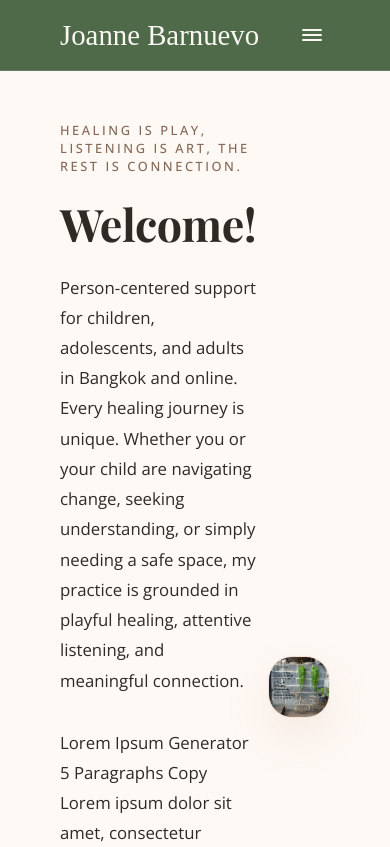
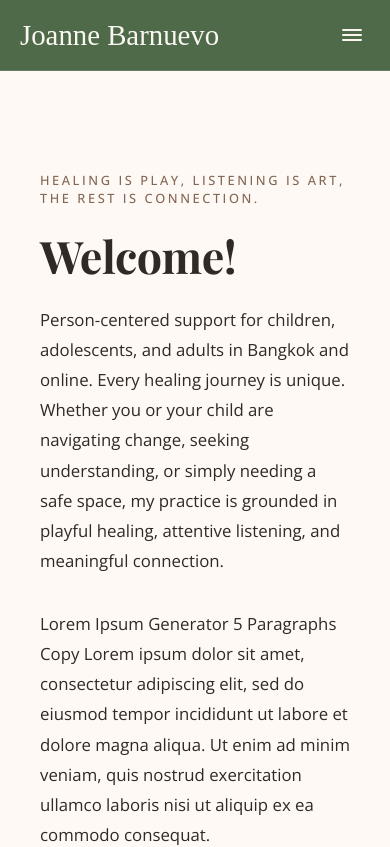
Before and after one commit to joseph-johnson27001/Joanne-s-Counselling-Website, a Vue app: page / in a window 390 px wide. Shown: the top 847 px of the page. Built offline with nearby package versions, Linux system fonts and the light colour scheme; a web font is replaced by a local one.

Commit message:
Layouts again

```diff
--- a/src/components/layout/Footer.vue
+++ b/src/components/layout/Footer.vue
@@ -41,17 +41,16 @@ export default {
   flex-wrap: wrap;
   justify-content: space-between;
   gap: 32px;
-  padding: 48px 0px;
+  padding: 48px 40px;
   max-width: 1400px;
   width: 100%;
-  margin: 0 40px;
 }
 
 @media (max-width: 740px) {
   .footer-content {
     flex-direction: column;
     gap: 24px;
-    padding: 40px 24px;
+    padding: 40px 20px;
   }
 }
 
--- a/src/components/layout/Navbar.vue
+++ b/src/components/layout/Navbar.vue
@@ -87,8 +87,7 @@ export default {
   gap: 1rem;
   max-width: 1400px;
   width: 100%;
-  padding: 20px 0px;
-  margin: 0 40px;
+  padding: 20px 40px;
 }
 
 @media (max-width: 900px) {
--- a/src/components/sections/HeroSection.vue
+++ b/src/components/sections/HeroSection.vue
@@ -1,5 +1,6 @@
 <template>
-  <section id="home" class="hero-section">
+  <section id="home" class="section-block hero-block">
+    <div class="section-content">
       <div class="hero-content">
         <div class="hero-copy">
           <p class="eyebrow">
@@ -17,7 +18,8 @@
             Lorem Ipsum Generator 5 Paragraphs Copy Lorem ipsum dolor sit amet,
             consectetur adipiscing elit, sed do eiusmod tempor incididunt ut
             labore et dolore magna aliqua. Ut enim ad minim veniam, quis nostrud
-          exercitation ullamco laboris nisi ut aliquip ex ea commodo consequat.
+            exercitation ullamco laboris nisi ut aliquip ex ea commodo
+            consequat.
           </p>
           <div class="hero-actions">
             <Button href="#contact">Book a consultation</Button>
@@ -30,6 +32,7 @@
             alt="Joanne Barnuevo practicing self-care and wellness"
             class="image-fill"
           />
+        </div>
       </div>
     </div>
   </section>
@@ -47,17 +50,8 @@ export default {
 </script>
 
 <style scoped>
-.hero-section {
-  display: flex;
-  justify-content: center;
-  padding: 0;
-  scroll-margin-top: 75px;
+.hero-block {
   background: #fef9f5;
-  width: 100%;
-}
-
-.hero-section > * {
-  flex: 1;
 }
 
 .hero-content {
@@ -65,15 +59,15 @@ export default {
   grid-template-columns: 3fr 2fr;
   gap: 12px;
   align-items: center;
-  padding: 60px 0px;
-  max-width: 1400px;
-  width: 100%;
-  margin: 0 40px;
+  padding: 60px 40px;
 }
 
 @media (max-width: 900px) {
   .hero-content {
+    grid-template-columns: 1fr;
     padding: 50px 20px;
+    gap: 24px;
+    align-items: start;
   }
 }
 
```
Lines whose indentation alone changed are shown as unchanged.
